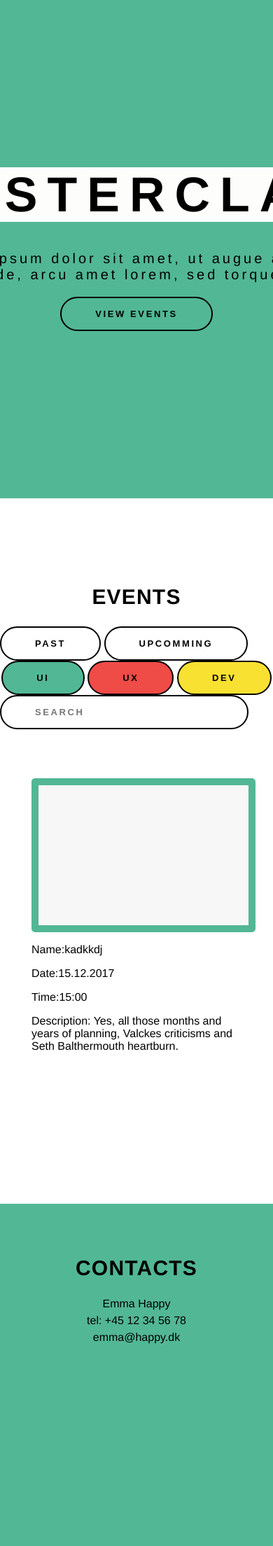
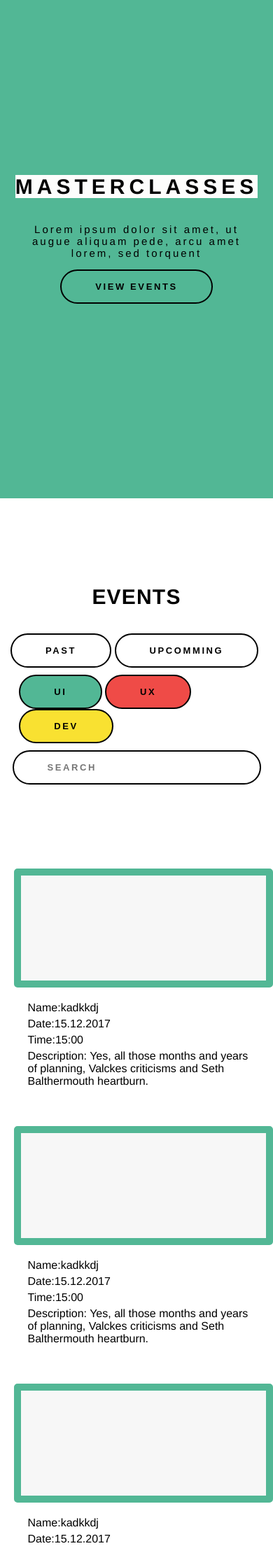
Before and after one commit to EliAdelholm/kea-masterclasses, a PHP site: page / in a window 390 px wide; the page is wider, and only the part inside the window is pictured. Shown: the part 48-2257 px from the top of that part at 70% size. Before the commit the page ends 1968 px from the top of that part, so only its background shows below. Run offline with PHP 8.4, Linux system fonts and the light colour scheme; style sheets or scripts are compiled from the project's sources.

Commit message:
index.php and myEvents.php

```diff
--- a/app/css/style.css
+++ b/app/css/style.css
@@ -26,6 +26,9 @@ h2 {
   letter-spacing: 0.04em;
   font-weight: bold;
   text-transform: uppercase; }
+
+p {
+  margin: 5px 0px 5px 0px; }
 
 button, #hoverBtn, #filterUiBtn, #filterUxBtn, #filterDevBtn, #filterPastEventBtn, #filterUpcommingEventBtn {
   border: solid 2px;
@@ -96,10 +99,13 @@ a:active {
   flex-direction: column;
   justify-content: center;
   box-sizing: border-box;
-  width: 650px;
   text-align: center; }
+  #attentionText h3 {
+    width: 650px;
+    margin-left: auto;
+    margin-right: auto; }
 
-#eventFilterSection {
+#eventFilterSection, #myEventsStyle {
   display: flex;
   flex-direction: column;
   justify-content: center;
@@ -108,16 +114,26 @@ a:active {
 
 #filerButtons {
   display: flex;
-  width: 100vw;
-  flex-wrap: wrap; }
+  width: 86vw;
+  flex-wrap: wrap;
+  justify-content: center; }
 
-section {
+#eventsByType {
   flex-grow: 1;
-  display: flex; }
+  display: flex;
+  margin-top: 10px;
+  justify-content: center; }
 
-aside {
+#eventsByTime {
   flex-basis: 360px;
-  flex-shrink: 0; }
+  flex-shrink: 0;
+  margin-top: 10px; }
+
+.eventsByTypeWidth {
+  max-width: 300px; }
+
+#searchEvent {
+  margin-top: 10px; }
 
 #filterUiBtn, #filterUxBtn, #filterDevBtn {
   background-color: #52B795; }
@@ -139,7 +155,7 @@ aside {
 #filterPastEventBtn:hover, #filterUpcommingEventBtn:hover {
   color: #282826;
   border-color: #282826;
-  background: transparent; }
+  background: #f7f7f7; }
 
 #search {
   border: solid 2px;
@@ -156,20 +172,44 @@ aside {
 
 #eventBoxes {
   display: flex;
-  justify-content: center;
+  width: 90vw;
+  justify-content: space-around;
   flex-wrap: wrap;
   margin-top: 70px;
-  margin-bottom: 200px; }
+  margin-bottom: 200px;
+  cursor: pointer; }
 
-.eventBox {
-  max-width: 300px; }
+.eventDescription {
+  width: 330px; }
 
 .eventImg, .greenBorder {
-  height: 200px;
-  width: 300px;
+  height: 150px;
+  width: 350px;
   background-color: #f7f7f7; }
 
+.eventDetails {
+  padding-left: 20px; }
+
 .greenBorder {
+  margin-top: 50px;
+  margin-bottom: 20px;
   border: solid 10px;
   border-color: #52B795;
   border-radius: 5px; }
+
+.pastEventImg {
+  opacity: 0.5; }
+
+.pastEvent p {
+  opacity: 0.5; }
+
+.pastEvent span {
+  margin-top: 7px;
+  font-weight: bold; }
+
+@media only screen and (max-width: 800px) {
+  h1 {
+    font-size: 30px; }
+  #attentionText h3 {
+    width: 300px;
+    font-size: 15px; } }
--- a/app/index.php
+++ b/app/index.php
@@ -21,31 +21,101 @@
 	<div id="eventFilterSection">
 		<h2>events</h2>
 		<div id="filerButtons">
-			<aside>
-				<button id="filterPastEventBtn">past</button>
-				<button id="filterUpcommingEventBtn">upcomming</button>
-			</aside>
-			<section>
-				<button id="filterUiBtn">ui</button>
-				<button id="filterUxBtn">ux</button>
-				<button id="filterDevBtn">dev</button>
+			<div id="eventsByTime">
+				<button id="filterPastEventBtn" class="filterByTime">past</button>
+				<button id="filterUpcommingEventBtn" class="filterByTime">upcomming</button>
+			</div>
+			<section id="eventsByType">
+				<div id="eventsByTypeWidth">
+				<button id="filterUiBtn" class="filterByType">ui</button>
+				<button id="filterUxBtn" class="filterByType">ux</button>
+				<button id="filterDevBtn" class="filterByType">dev</button>
+				<div>
 			</section>
-			<div>
+			<div id="searchEvent">
 				<input id="search" type="text" name="" placeholder="SEARCH">
 			</div>
 		</div>
 		<div id="eventBoxes">
+			<!-- <div>{{eventBox}}</div> -->
 			<div class="eventBox">
 				<div class="eventImg greenBorder"></div>
-				<p>Name:kadkkdj</p>
-				<p>Date:15.12.2017</p>
-				<p>Time:15:00</p>
-				<p>Description: Yes, all those months and years of planning, Valckes criticisms and Seth Balthermouth heartburn.</p>
+				<div class="eventDetails">
+					<p>Name:kadkkdj</p>
+					<p>Date:15.12.2017</p>
+					<p>Time:15:00</p>
+					<p class="eventDescription">Description: Yes, all those months and years of planning, Valckes criticisms and Seth Balthermouth heartburn.</p>
+				</div>
 			</div>
+
+			<div class="eventBox">
+				<div class="eventImg greenBorder"></div>
+				<div class="eventDetails">
+					<p>Name:kadkkdj</p>
+					<p>Date:15.12.2017</p>
+					<p>Time:15:00</p>
+					<p class="eventDescription">Description: Yes, all those months and years of planning, Valckes criticisms and Seth Balthermouth heartburn.</p>
+				</div>
+			</div>
+
+			<div class="eventBox">
+				<div class="eventImg greenBorder"></div>
+				<div class="eventDetails">
+					<p>Name:kadkkdj</p>
+					<p>Date:15.12.2017</p>
+					<p>Time:15:00</p>
+					<p class="eventDescription">Description: Yes, all those months and years of planning, Valckes criticisms and Seth Balthermouth heartburn.</p>
+				</div>
+			</div>
+
+			<div class="eventBox">
+				<div class="eventImg greenBorder"></div>
+				<div class="eventDetails">
+					<p>Name:kadkkdj</p>
+					<p>Date:15.12.2017</p>
+					<p>Time:15:00</p>
+					<p class="eventDescription">Description: Yes, all those months and years of planning, Valckes criticisms and Seth Balthermouth heartburn.</p>
+				</div>
+			</div>
+
 		</div>
 	</div>
 	<?php
 		include 'footer.html';
 	?>
+
+	<script>
+		var filterByType = document.getElementsByClassName("filterByType");
+		for ( i = 0; i < filterByType.length; i++){
+			filterByType[i].addEventListener("click", function(e){
+			  for ( j = 0; j < filterByType.length; j++){
+			  	if (e.target == filterByType[j]){
+			  		switch(j) {
+			  			case 0: filterByType[0].style.background = "#52B795"; break;
+			  			case 1: filterByType[1].style.background = "#EF4B47"; break;
+			  			case 2: filterByType[2].style.background = "#F9E131"; break;
+			  		}
+			  	} else {
+			  		filterByType[j].style.background = "#c1c1c1";
+			  		//filterByType[j].style.color = "#f7f7f7";
+			  	}
+			  }
+			});
+		}
+
+		var filterByTime = document.getElementsByClassName("filterByTime");
+		for ( i = 0; i < filterByTime.length; i++){
+			filterByTime[i].addEventListener("click", function(e){
+			  for ( j = 0; j < filterByTime.length; j++){
+			  	if (e.target == filterByTime[j]){
+			  		filterByTime[j].style.background = "inherit";
+			  	} else {
+			  		filterByTime[j].style.background = "#c1c1c1";
+			  	}
+			  }
+			});
+		}
+
+	</script>
  </body>
 </html>
--- a/app/sass/style.scss
+++ b/app/sass/style.scss
@@ -41,6 +41,11 @@ h2{
     font-weight: bold;
     //text-align: center;
     text-transform: uppercase;
+}
+
+
+p{
+	margin: 5px 0px 5px 0px;
 }
 
 button{
@@ -129,9 +134,14 @@ a:active {
 	flex-direction: column;
 	justify-content: center;
 	box-sizing: border-box;
-	width: 650px;
 	text-align: center;
+	h3 {
+		width: 650px;
+		margin-left: auto;
+    	margin-right: auto;
+	}
 }
+
 #eventFilterSection{
 	display: flex;
 	flex-direction: column;
@@ -139,22 +149,39 @@ a:active {
 	align-items: center;
 	flex-wrap: wrap;
 }
+
+#myEventsStyle{
+	@extend #eventFilterSection;
+}
+
 #filerButtons{
 	display: flex;
-	width: 100vw;
+	width: 86vw;
 	flex-wrap: wrap;
+	justify-content: center;
 
 }
 
-section {
+#eventsByType {
   flex-grow: 1;
   display: flex;
+  margin-top: 10px;
+  justify-content: center;
 }
 
-aside {
+#eventsByTime {
   flex-basis: 360px;
   flex-shrink: 0;
+  margin-top: 10px;
 }
+.eventsByTypeWidth{
+	max-width:300px;
+}
+
+#searchEvent{
+	margin-top: 10px;
+}
+
 #filterUiBtn{
 	@extend button;
 	background-color: $greenColor;
@@ -186,7 +213,7 @@ aside {
 	&:hover{
     	color: $blackColor;
     	border-color: $blackColor;
-    	background: transparent;
+    	background: $grayColor;
     }
 }
 
@@ -209,23 +236,53 @@ aside {
 }
 #eventBoxes{
 	display: flex;
-	justify-content: center;
+	width: 90vw;
+	justify-content: space-around;
 	flex-wrap: wrap;
 	margin-top: 70px;
 	margin-bottom: 200px;
+	cursor: pointer;
 }
-.eventBox{
-	max-width:300px;
+.eventDescription{
+	width:330px;
 }
 .eventImg{
-	height:200px;
-	width:300px;
+	height:150px;
+	width:350px;
 	background-color: $grayColor;
 }
-
+.eventDetails{
+	padding-left: 20px;
+}
 .greenBorder{
 	@extend .eventImg;
+	margin-top: 50px;
+	margin-bottom: 20px;
 	border: solid 10px;
 	border-color: $greenColor;
 	border-radius: 5px;
 }
+.pastEventImg{
+	opacity: 0.5;
+}
+
+.pastEvent{
+	p{
+		opacity: 0.5;
+	}
+	span{
+		margin-top: 7px;
+		font-weight: bold;
+	}
+}
+
+
+@media only screen and (max-width: 800px) {
+    h1 {
+        font-size: 30px;
+    }
+    #attentionText h3 {
+    width: 300px;
+    font-size: 15px;
+	}
+}
```
Also changed, not shown: app/css/starRatingStyle.css (added, +50 -0 lines), app/myEvents.php (added, +86 -0 lines), app/sass/starRatingStyle.scss (added, +46 -0 lines).
